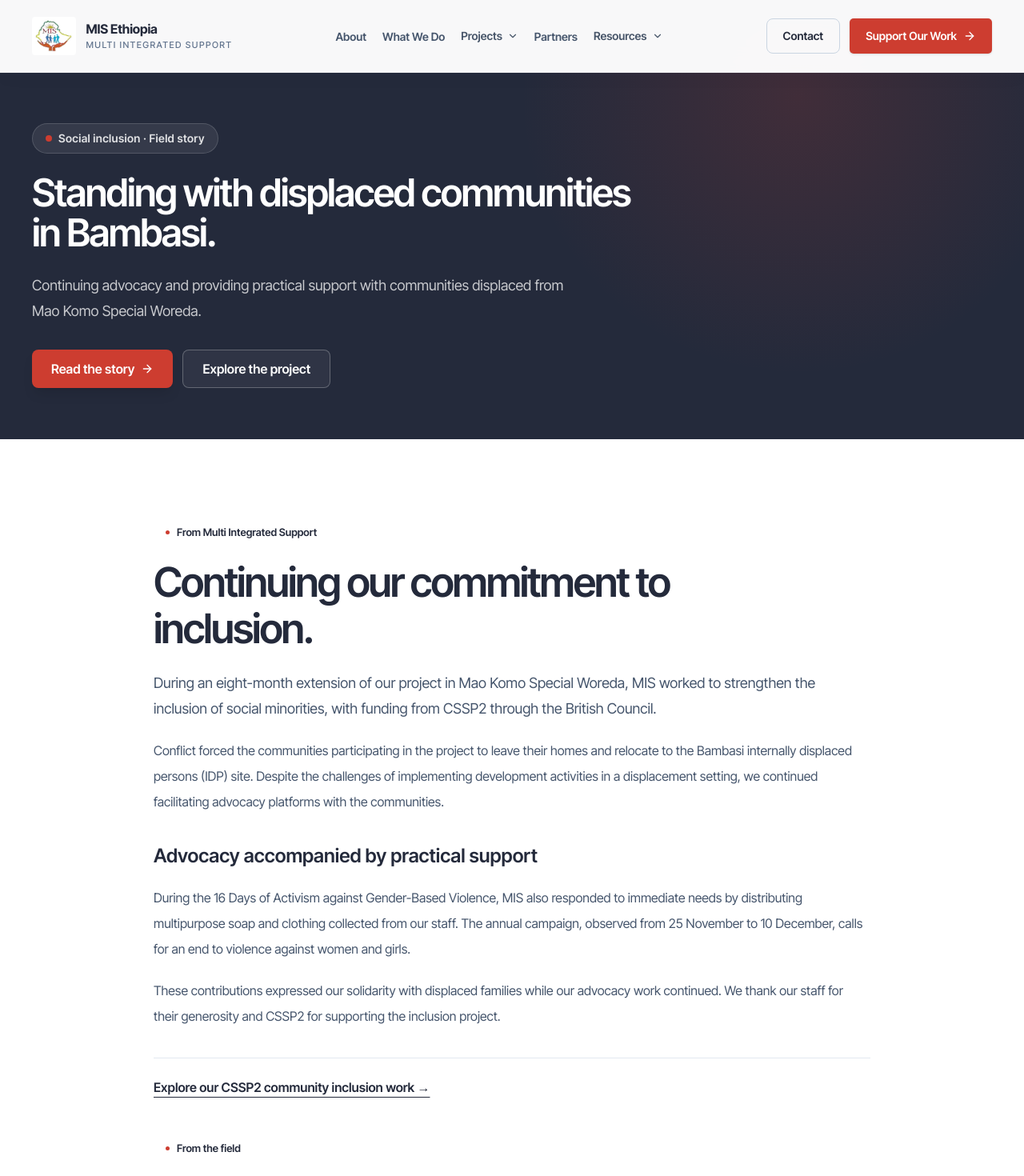
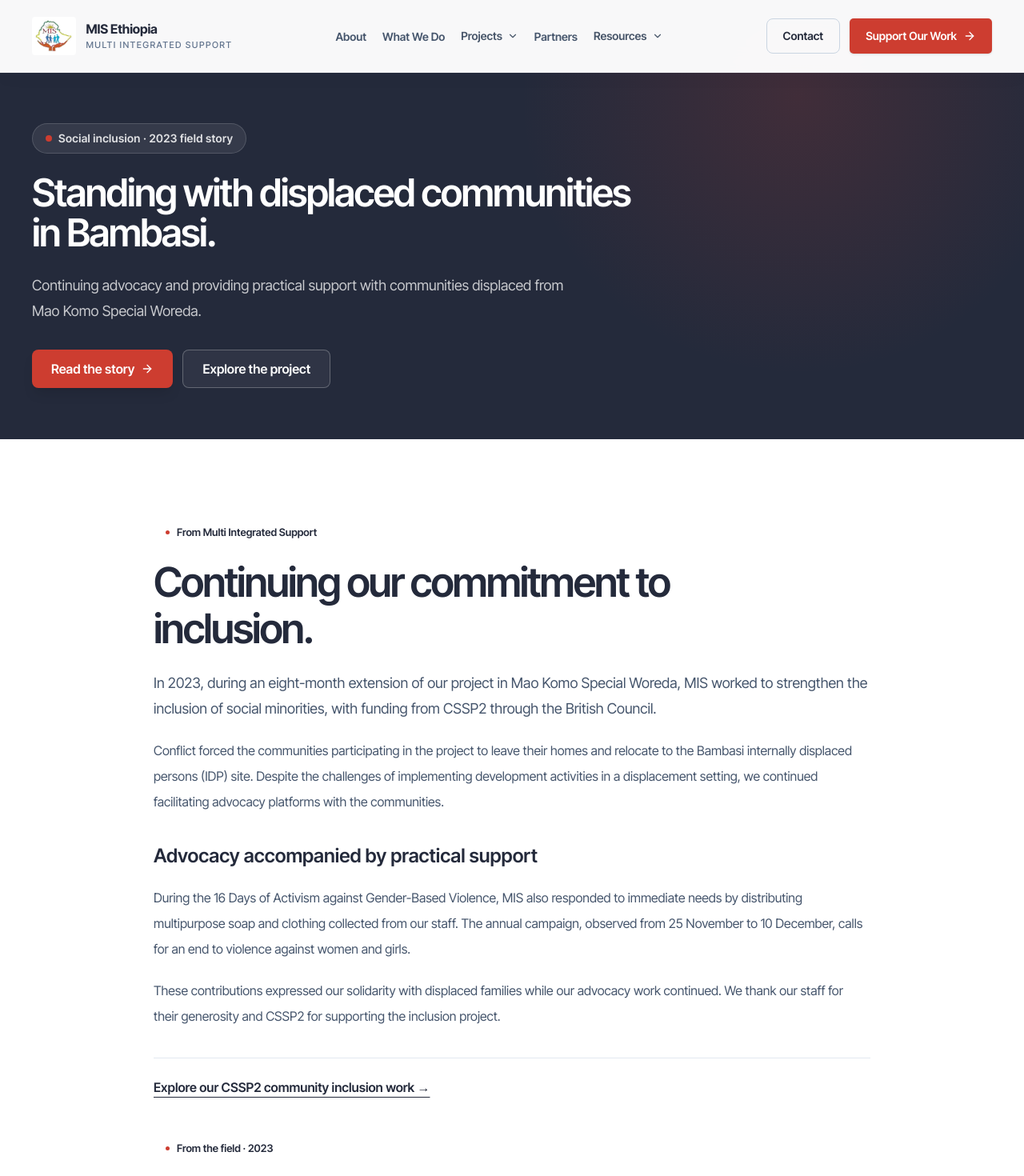
Before and after one commit to melakedf/mis-ethiopia, a Next.js app: page /news/bambasi-inclusion-solidarity in a window 1280 px wide. Shown: the top 1470 px of the page at 80% size. Built offline with nearby package versions, Linux system fonts and the light colour scheme.

Commit message:
Date Bambasi story to 2023 and correct update order

```diff
--- a/src/app/news/bambasi-inclusion-solidarity/page.tsx
+++ b/src/app/news/bambasi-inclusion-solidarity/page.tsx
@@ -10,12 +10,12 @@ export const metadata = {
 
 export default function BambasiStory() {
   return <>
-    <Hero title="Standing with displaced communities in Bambasi." subtitle="Social inclusion · Field story" description="Continuing advocacy and providing practical support with communities displaced from Mao Komo Special Woreda." compact ctaText="Read the story" ctaHref="#bambasi-story" ctaSecondaryText="Explore the project" ctaSecondaryHref="/projects/cssp2-community-inclusion" />
+    <Hero title="Standing with displaced communities in Bambasi." subtitle="Social inclusion · 2023 field story" description="Continuing advocacy and providing practical support with communities displaced from Mao Komo Special Woreda." compact ctaText="Read the story" ctaHref="#bambasi-story" ctaSecondaryText="Explore the project" ctaSecondaryHref="/projects/cssp2-community-inclusion" />
     <article id="bambasi-story" className="site-section">
       <div className="site-wrap"><div className="mx-auto max-w-4xl">
         <p className="giving-kicker">From Multi Integrated Support</p>
         <h2 className="section-title">Continuing our commitment to inclusion.</h2>
-        <p className="mt-6 text-lg leading-8 text-slate-600">During an eight-month extension of our project in Mao Komo Special Woreda, MIS worked to strengthen the inclusion of social minorities, with funding from CSSP2 through the British Council.</p>
+        <p className="mt-6 text-lg leading-8 text-slate-600">In 2023, during an eight-month extension of our project in Mao Komo Special Woreda, MIS worked to strengthen the inclusion of social minorities, with funding from CSSP2 through the British Council.</p>
         <p className="mt-5 leading-8 text-slate-600">Conflict forced the communities participating in the project to leave their homes and relocate to the Bambasi internally displaced persons (IDP) site. Despite the challenges of implementing development activities in a displacement setting, we continued facilitating advocacy platforms with the communities.</p>
         <h3 className="mt-9 text-2xl font-semibold text-navy">Advocacy accompanied by practical support</h3>
         <p className="mt-5 leading-8 text-slate-600">During the 16 Days of Activism against Gender-Based Violence, MIS also responded to immediate needs by distributing multipurpose soap and clothing collected from our staff. The annual campaign, observed from 25 November to 10 December, calls for an end to violence against women and girls.</p>
--- a/src/app/projects/[slug]/page.tsx
+++ b/src/app/projects/[slug]/page.tsx
@@ -42,7 +42,7 @@ export default async function Project({ params }: { params: Promise<{ slug: stri
         {slug === "kolfe-summer-school" && <Link href="/resources/mis-summer-school-2026.pdf" className="text-link mt-8">Download the summer-school brief (PDF) →</Link>}
         {slug === "kolfe-summer-school" && <><section className="mt-9"><h2 className="text-2xl font-semibold text-navy">Looking back at the opening</h2><p className="mt-4 leading-7 text-slate-600">The program began with classroom activities and teaching support, alongside meals on program days.</p><Link href="/news/summer-scholars-opening" className="text-link mt-4">Read the opening-day story →</Link></section><SummerLearningPhotos/><SummerPhotoStory/></>}
         {slug === "integrated-child-protection" && <section className="mt-9 rounded-2xl bg-slate-50 p-6"><h2 className="text-2xl font-semibold text-navy">Sponsor Appreciation Day</h2><p className="mt-4 leading-7 text-slate-600">Children and families gathered with MIS and IGO to exchange messages of appreciation, discuss education and connect with Dr. Velma Kirksey-Tarver by Zoom.</p><Link href="/news/sponsor-appreciation-day" className="text-link mt-5">Read the gathering’s story →</Link></section>}
-        {slug === "cssp2-community-inclusion" && <section className="mt-9 rounded-2xl bg-slate-50 p-6"><h2 className="text-2xl font-semibold text-navy">Continuing advocacy in Bambasi</h2><p className="mt-4 leading-7 text-slate-600">During an eight-month project extension, MIS continued advocacy with communities displaced from Mao Komo to Bambasi. Staff also contributed soap and clothing for distribution during the 16 Days of Activism against Gender-Based Violence.</p><Link href="/news/bambasi-inclusion-solidarity" className="text-link mt-5">Read the field story →</Link></section>}
+        {slug === "cssp2-community-inclusion" && <section className="mt-9 rounded-2xl bg-slate-50 p-6"><h2 className="text-2xl font-semibold text-navy">2023: Continuing advocacy in Bambasi</h2><p className="mt-4 leading-7 text-slate-600">In 2023, during an eight-month project extension, MIS continued advocacy with communities displaced from Mao Komo to Bambasi. Staff also contributed soap and clothing for distribution during the 16 Days of Activism against Gender-Based Violence.</p><Link href="/news/bambasi-inclusion-solidarity" className="text-link mt-5">Read the field story →</Link></section>}
         <div className="mt-10 flex flex-wrap gap-6 border-t border-slate-200 pt-6"><Link href="/reports" className="text-link">Public resources →</Link><Link href="/contact" className="text-link">Ask about this project →</Link></div>
       </div>
       <aside className="h-fit min-w-0 rounded-2xl bg-slate-100 p-6 sm:p-8">
--- a/src/components/sections/bambasi-photos.tsx
+++ b/src/components/sections/bambasi-photos.tsx
@@ -9,7 +9,7 @@ const photos = [
 ];
 export function BambasiPhotos() {
   return <section className="mt-12" aria-labelledby="bambasi-photos-title">
-    <p className="giving-kicker">From the field</p>
+    <p className="giving-kicker">From the field · 2023</p>
     <h2 id="bambasi-photos-title" className="section-title">Inclusion and solidarity in action.</h2>
     <div className="mt-8 grid items-start gap-6 md:grid-cols-2">{photos.map((photo, index) => <figure key={photo.alt} className="overflow-hidden rounded-2xl border border-slate-200 bg-white">
       <Image src={`/images/bambasi-${index + 1}.jpg`} alt={photo.alt} width={1536} height={1024} sizes="(max-width: 768px) 100vw, 50vw" className="h-auto w-full" />
--- a/src/data/project-history.ts
+++ b/src/data/project-history.ts
@@ -40,7 +40,7 @@ export const historicalProjects = [
   {
     "slug": "cssp2-community-inclusion",
     "title": "CSSP2: Advocacy and inclusion of vulnerable community groups",
-    "period": "From June 2022 · end date unconfirmed",
+    "period": "From June 2022 · Bambasi extension activity in 2023",
     "partner": "Civil Society Support Programme Phase Two through Non-State Actors Coalition (NSAC)",
     "location": "Mao-Komo Special Woreda, Benishangul-Gumuz",
     "theme": "Civil society and inclusion",
--- a/src/data/project-updates.ts
+++ b/src/data/project-updates.ts
@@ -1,6 +1,5 @@
 // Dates describe documented project activity, not invented publication dates.
 export const projectUpdates = [
-  { title: "Inclusion and solidarity in Bambasi", description: "MIS continued CSSP2-supported advocacy with communities displaced from Mao Komo and distributed staff-contributed soap and clothing during the 16 Days of Activism against Gender-Based Violence.", href: "/news/bambasi-inclusion-solidarity", category: "Social inclusion", location: "Bambasi, Benishangul-Gumuz", period: "Field story · 16 Days of Activism", hidePhoto: false },
   { title: "Sponsor Appreciation Day: a shared connection", description: "With IGO, we brought children and families together to write messages to sponsors, discuss education and share a meal. A Zoom conversation with Dr. Velma Kirksey-Tarver added encouragement to the day.", href: "/news/sponsor-appreciation-day", category: "Child sponsorship", location: "Ethiopia", period: "Community gathering" },
   {
     title: "Celebrating our Summer Scholars",
@@ -31,4 +30,5 @@ export const projectUpdates = [
     location: "Fenote Selam, Amhara",
     period: "Project retrospective · December 2024 – June 2025",
   },
+  { title: "Inclusion and solidarity in Bambasi", description: "MIS continued CSSP2-supported advocacy with communities displaced from Mao Komo and distributed staff-contributed soap and clothing during the 16 Days of Activism against Gender-Based Violence.", href: "/news/bambasi-inclusion-solidarity", category: "Social inclusion", location: "Bambasi, Benishangul-Gumuz", period: "2023 · 16 Days of Activism", hidePhoto: false },
 ];
```
Also changed, not shown: 1 other file (tests, documents, lock files or other folders).
